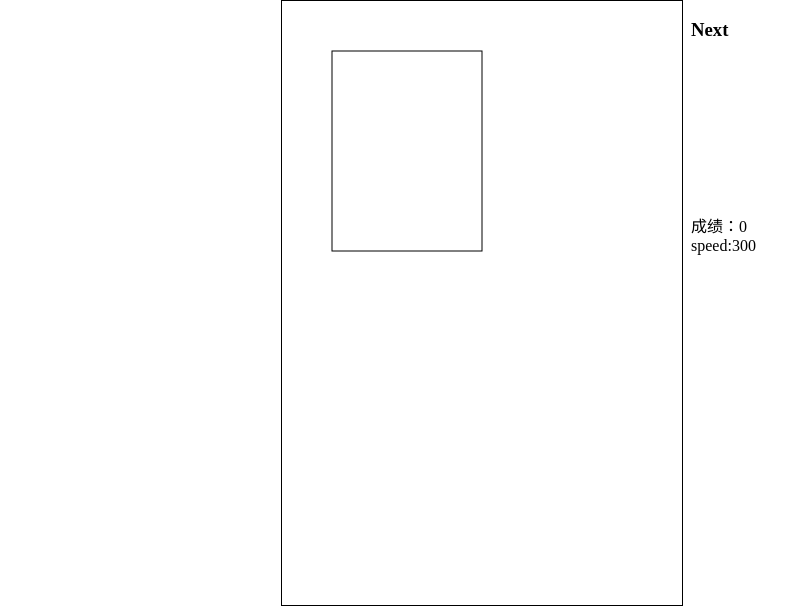
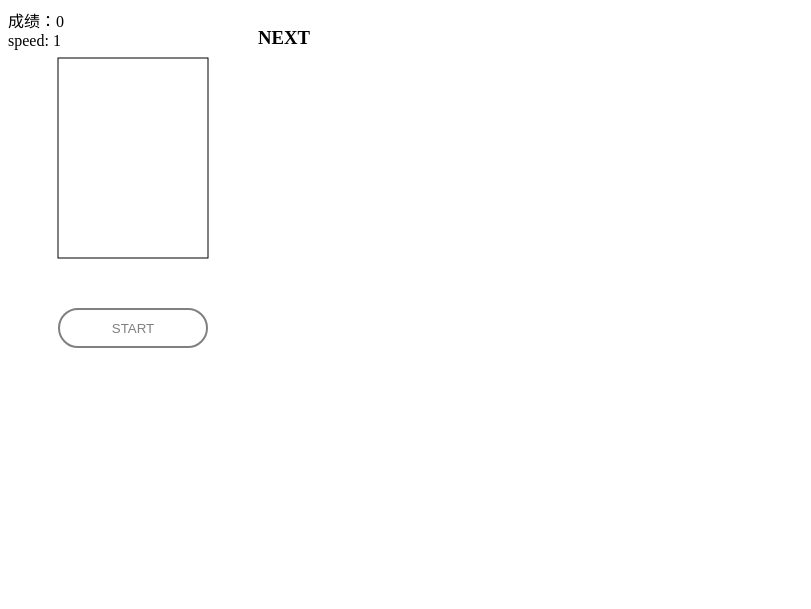
Before and after one commit to greenwangzero/html5-, a plain HTML site: page russia/h5/index.html in a window 1280 px wide. Shown: the whole page, without its empty margins (0-811 px from the left). Drawn offline with nearby package versions, Linux system fonts and the light colour scheme.

Commit message:
add the next box section

```diff
--- a/russia/css/base.css
+++ b/russia/css/base.css
@@ -1,13 +1,4 @@
-html {
-    font-size: 1em;
-}
-body {
-    font: 1em 'Source Sans Pro';
-    margin: 0;
-    /*background: #fff;*/
-    background-size: cover;
-    /*color: #000;*/
-}
+
 
 .btn {
     border: none;
@@ -33,19 +24,10 @@ body {
     border: 2px solid gray;
     color: gray;
 }
-#content {
-    display: table;
-    margin: auto;
-    /*background: rgba(0,0,0,0.7);*/
+#center{
+    float: left;
+	Overflow:hidden
 }
-#right {
-    padding: 0 0.5em;
-    position: relative;
-    overflow: hidden;
+#right{
     float: left;
 }
-#center {
-    border: 1px solid #000000;
-    position: relative;
-    float: left;
-}
--- a/russia/h5/index.html
+++ b/russia/h5/index.html
@@ -1,5 +1,5 @@
 <!DOCTYPE html>
-
+<html lang="en">
 <head>
     <meta charset="UTF-8">
     <title>俄罗斯方块</title>
@@ -16,25 +16,24 @@
 
 </head>
 <body>
-<div id="content">
-    <div id="center">
-        <!--style="position: absolute"-->
+<div id="center">
+	<div style="float: left; width: 250px;">
+		<div class="score" id = "score">成绩：</div>
+		<div class="speed" id = "speed">speed: </div>
+	</div>
+    <div id="right">
+		<h3>NEXT</h3>
+    </div>
+    <div style="position: absolute">
         <canvas id="keybox" width="400" height="400"  style="position: absolute; "></canvas>
         <canvas id="remain" width="400" height="400"  style="position: absolute; "></canvas>
-        <canvas id="canvas" width="400" height="600" />
-                <!--style="position: absolute">-->
-        <button
-            id="start"
-            class="btn btn-round btn-border color-1 material-design"
-            data-color='gray' style="margin:50px; top: 250px">START
+        <canvas id="canvas" width="400" height="400" style="position: absolute; "></canvas>
+
+        <button id="start" class="btn btn-round btn-border color-1 material-design" data-color='gray' style="margin:50px; top: 250px">START
         </button>
     </div>
-    <div id="right">
-        <h3>Next</h3>
-        <canvas id=preview></canvas>
-        <div class="score" id = "score">成绩：</div>
-        <div class="speed" id = "speed">speed:</div>
-    </div>
+	<div style="font: 0px/0px sans-serif;clear: both;display: block"> </div>
 </div>
+
 </body>
 </html>
--- a/russia/js/Score.js
+++ b/russia/js/Score.js
@@ -13,8 +13,9 @@ class Score {
     update_speed(){
         if(this.score%2 == 0){
             speed -= 50;
+            speedLevel++;
             if(speed<100) speed=100;
-            document.getElementById('speed').innerHTML ='speed：'+speed;
+            document.getElementById('speed').innerHTML ='speed：'+speedLevel;
         }
     }
 }
--- a/russia/js/main.js
+++ b/russia/js/main.js
@@ -1,18 +1,22 @@
-const sx =50;
-const sy =50;
-const width =  150 ;
-const height = 200;
+var sx = 50;
+var sy = 50 ;
+const width =  150 ; //150
+const height = 200 ;  //200
 var speed = 300;
+var speedLevel = 1;
 var plate;
 const size = 10;
 var queue= new Queue();
 var context;
 var score;
 window.onload = function () {
+
+    var bt_start = document.getElementById('start');
+    //sx = document.getElementById('center').getBoundingClientRect().left;
+    //sy = document.getElementById('center').getBoundingClientRect().top;
     context = new Context();
-    var bt_start = document.getElementById('start');
     document.getElementById('score').append(score.score);
-    document.getElementById('speed').append(speed);
+    document.getElementById('speed').append(speedLevel);
     bt_start.onclick = function () {
         context.toPlay();
     }
```
Also changed, not shown: russia/h5/history.html (+4 -3 lines).
